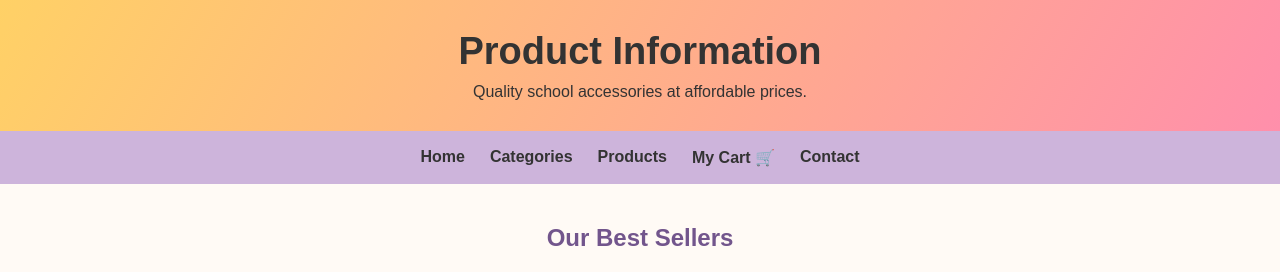
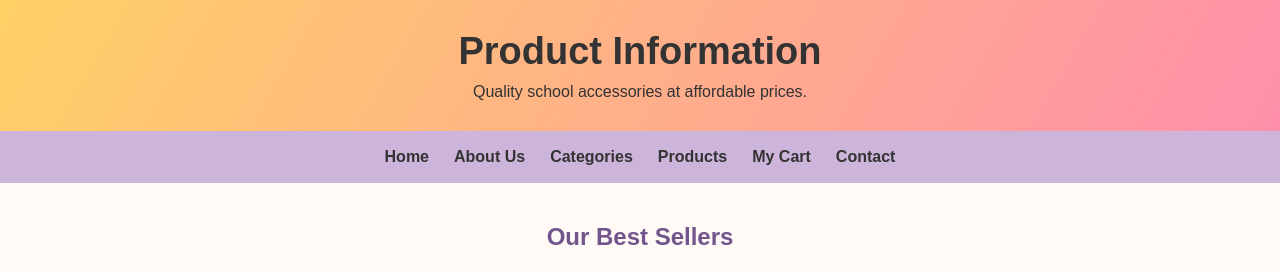
Before and after one commit to julietsotuff/SchoolShop_crit_c, a plain HTML site: page product.html in a window 1280 px wide. Shown: the top 272 px of the page. Drawn offline with Linux system fonts and the light colour scheme.

Commit message:
Update product.html

```diff
--- a/product.html
+++ b/product.html
@@ -14,9 +14,10 @@
 
 <nav>
     <a href="index.html">Home</a>
+    <a href="About.html">About Us</a>
     <a href="categories.html">Categories</a>
     <a href="product.html">Products</a>
-    <a href="cart.html">My Cart 🛒</a>
+    <a href="cart.html">My Cart </a>
     <a href="contact.html">Contact</a>
 </nav>
 
```
